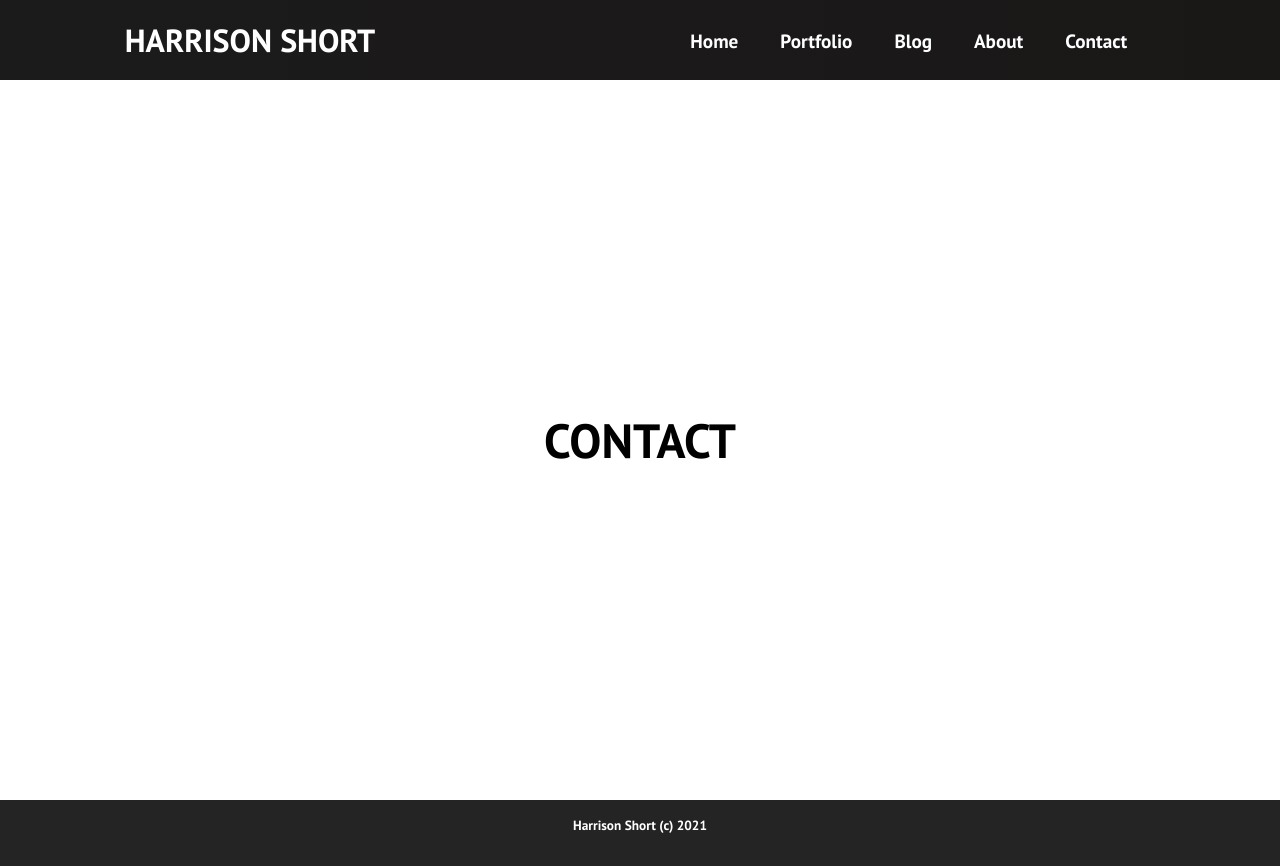
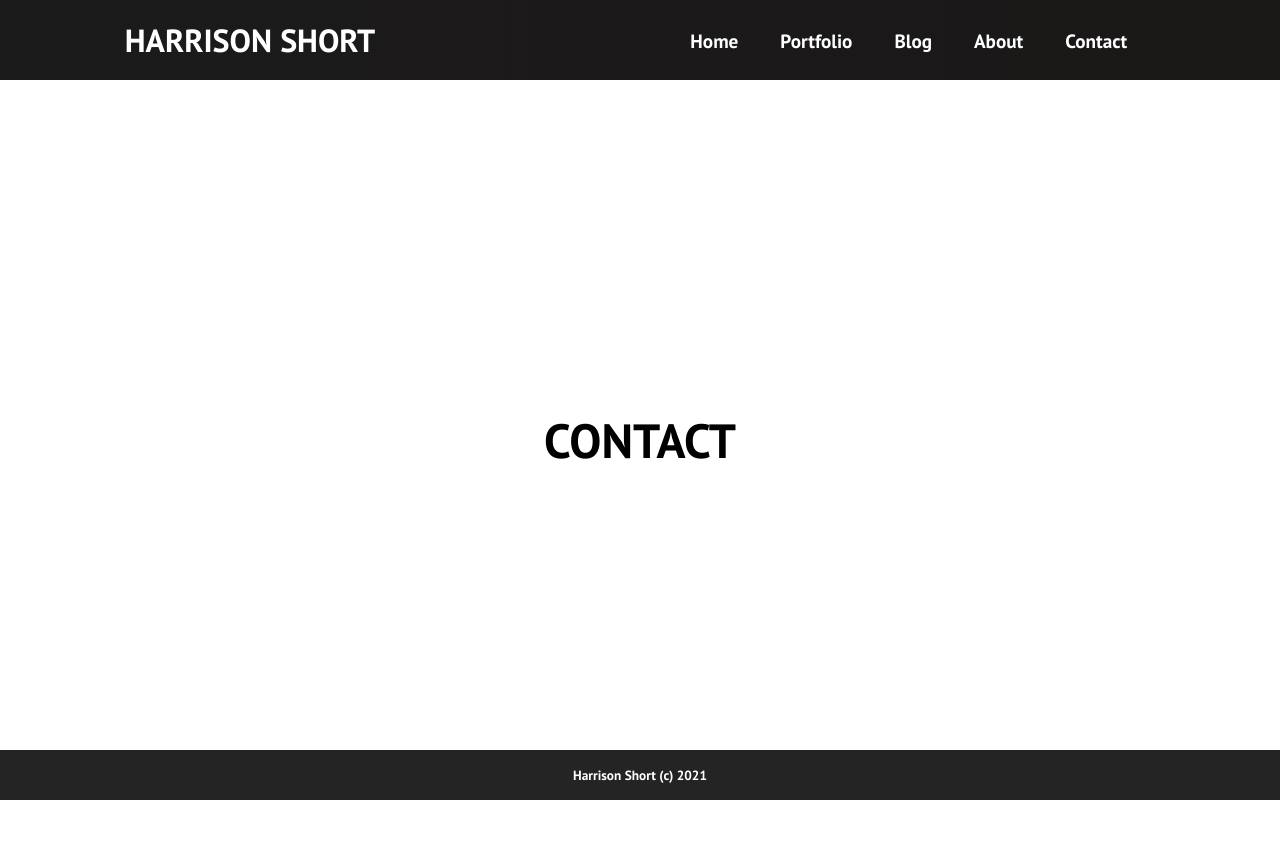
Before and after one commit to HarrisonShort/portfolio-website, a React (Create React App) app: page /contact in a window 1280 px wide. Built offline with nearby package versions, Linux system fonts and the light colour scheme.

Commit message:
CHANGE footer to stick to bottom at all times

```diff
--- a/src/components/Footer.css
+++ b/src/components/Footer.css
@@ -1,13 +1,14 @@
 .footer-container {
   background-color: #242424;
-  padding: 1rem 0 1rem 0;
   display: flex;
   flex-direction: column;
   justify-content: center;
   align-items: center;
+  position: sticky;
+  bottom: 0;
 }
 
 .footer-copyright {
   color: #fff;
-  margin-bottom: 16px;
+  margin: 16px 0 16px 0;
 }
```
